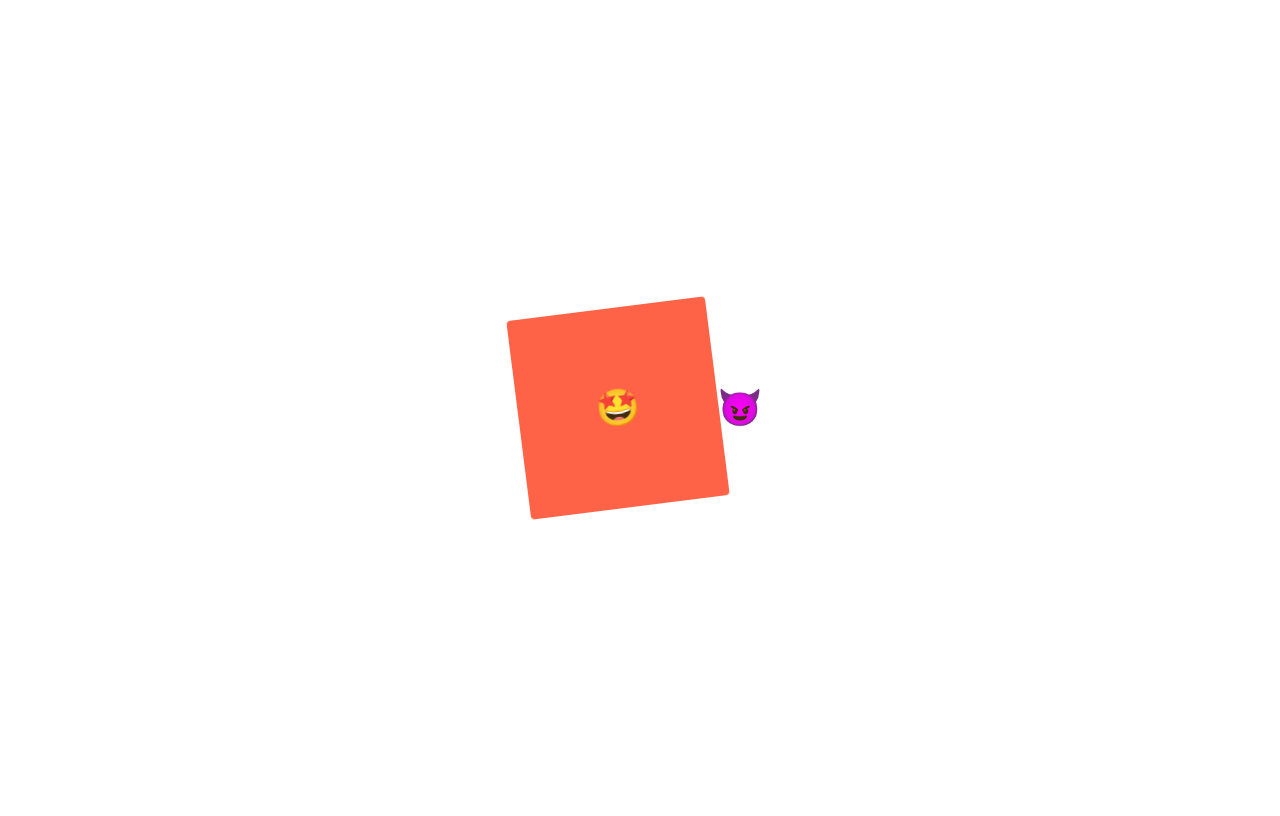
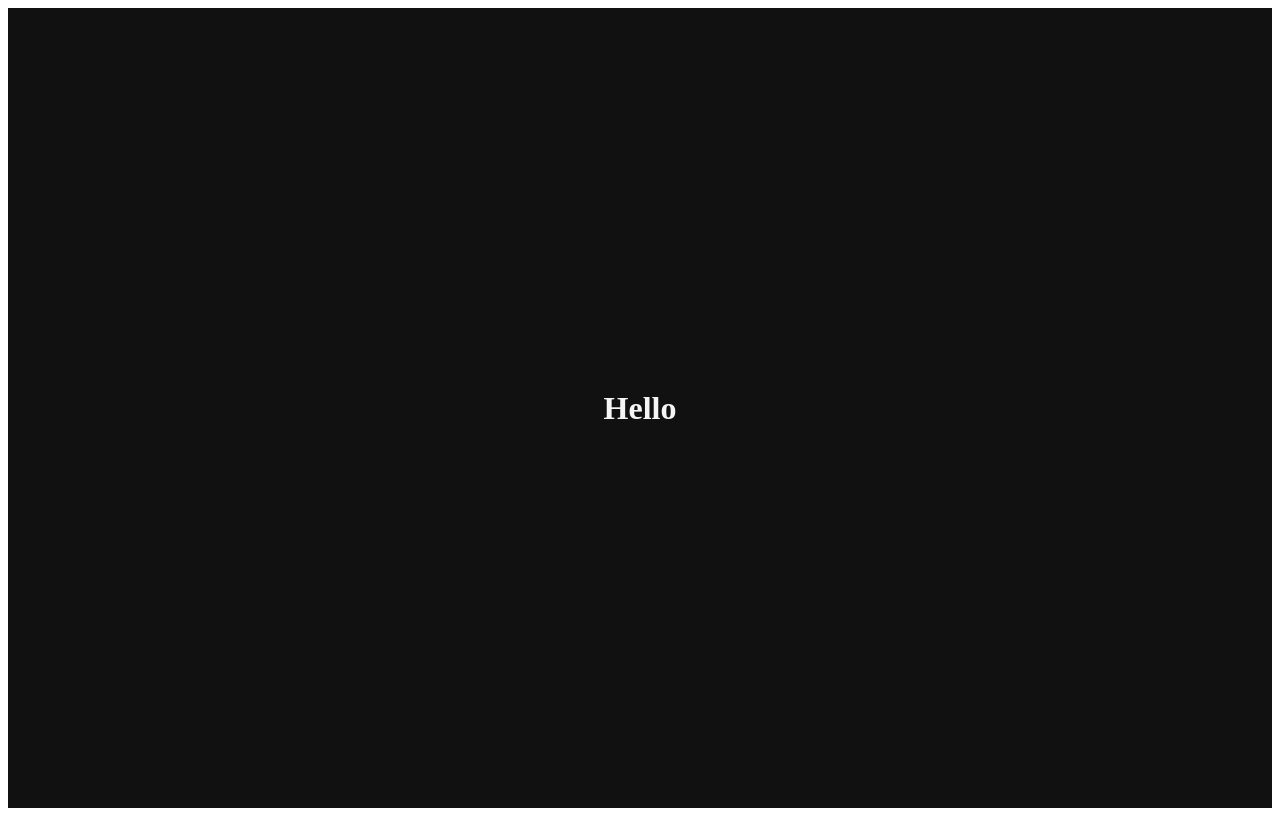
Before and after one commit to hyechong/react-masterclass, a React (Create React App) app: page / in a window 1280 px wide. Built offline with nearby package versions, Linux system fonts and the light colour scheme.

Commit message:
styled components theme 0801

```diff
--- a/src/App.js
+++ b/src/App.js
@@ -1,10 +1,7 @@
 import styled, { keyframes } from 'styled-components';
 
-const Wrapper = styled.div`
-  display: flex;
-  justify-content: center;
-  align-items: center;
-  height: 100vh;
+const Title = styled.h1`
+  color: ${(props) => props.theme.textColor};
 `;
 
 const animation = keyframes`
@@ -21,33 +18,24 @@
   }
 `;
 
-const Emoji = styled.span`
-  font-size: 36px;
-`;
-
-const Box = styled.div`
-  height: 200px;
-  width: 200px;
-  background-color: tomato;
+const Wrapper = styled.div`
   display: flex;
   justify-content: center;
   align-items: center;
-  animation: ${animation} 1s linear infinite;
-  ${Emoji} {
+  height: 100vh;
+  ${Title} {
     &:hover {
-      font-size: 100px;
+      animation: ${animation} 1s linear infinite;
     }
     transition: all 0.4s;
   }
+  background-color: ${(props) => props.theme.backgroundColor};
 `;
 
 function App() {
   return (
     <Wrapper>
-      <Box>
-        <Emoji as='p'>🤩</Emoji>
-      </Box>
-      <Emoji>😈</Emoji>
+      <Title>Hello</Title>
     </Wrapper>
   );
 }
--- a/src/index.js
+++ b/src/index.js
@@ -1,10 +1,22 @@
 import React from 'react';
 import ReactDOM from 'react-dom/client';
+import { ThemeProvider } from 'styled-components';
 import App from './App';
+
+const darkTheme = {
+  textColor: 'whitesmoke',
+  backgroundColor: '#111',
+};
+const lightTheme = {
+  textColor: '#111',
+  backgroundColor: 'whitesmoke',
+};
 
 const root = ReactDOM.createRoot(document.getElementById('root'));
 root.render(
   <React.StrictMode>
-    <App />
+    <ThemeProvider theme={darkTheme}>
+      <App />
+    </ThemeProvider>
   </React.StrictMode>
 );
```
